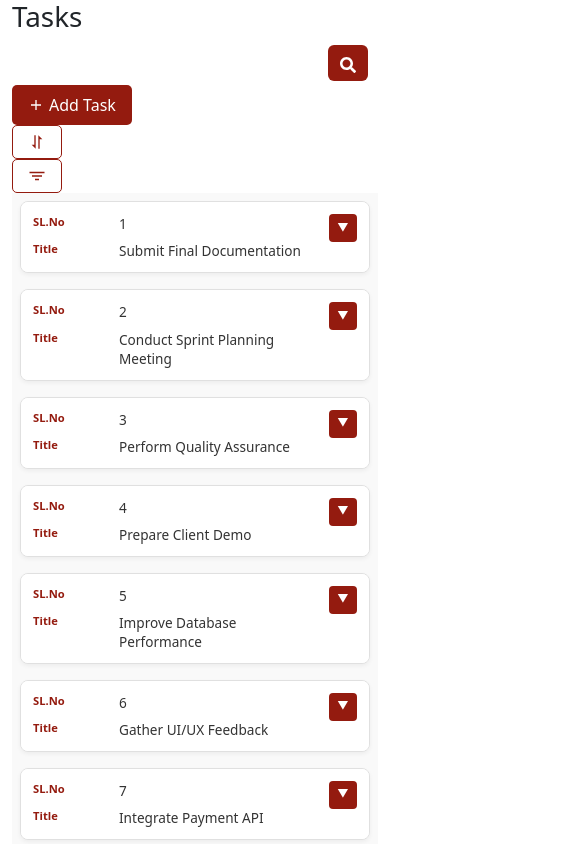
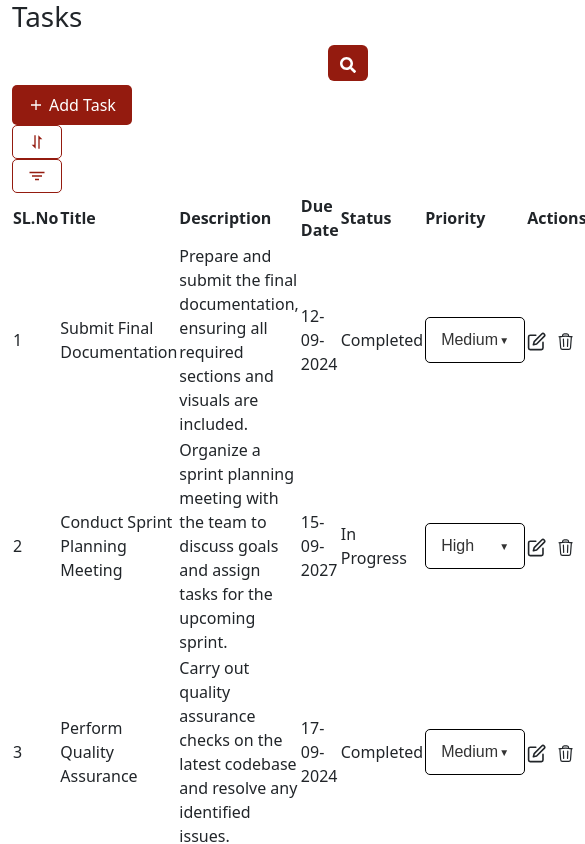
Before and after one commit to shivswrj/ToDo-Task, a Next.js app: page / in a window 390 px wide. Shown: the top 844 px of the page, 585 px wide, since content can reach past the window. Built offline with nearby package versions, Linux system fonts and the light colour scheme; a web font is replaced by a local one.

Commit message:
Update MobileView.module.css

```diff
--- a/src/styles/MobileView.module.css
+++ b/src/styles/MobileView.module.css
@@ -1,178 +1,8 @@
-/* Container for the task table */
-.taskTableContainer {
-  width: 100%;
-  padding: 1rem;
-  background-color: #f9f9f9;
-}
-
-/* Desktop table styles - hidden by default, shown only on desktop */
-.taskTable {
-  display: none;
-  width: 100%;
-  border-spacing: 0;
-  border-collapse: collapse;
-  background-color: white;
-  border-radius: 8px;
-  overflow: hidden;
-  box-shadow: 0 2px 4px rgba(0, 0, 0, 0.1);
-}
-
-.taskTable th {
-  background-color: #f8f9fa;
-  padding: 1rem;
-  text-align: left;
+.label {
+  font-size: 0.85rem;
   font-weight: 600;
   color: #941b0f;
-  border-bottom: 2px solid #dee2e6;
-}
-
-.taskTable td {
-  padding: 1rem;
-  border-bottom: 1px solid #dee2e6;
-  vertical-align: middle;
-}
-
-.taskRow {
-  transition: background-color 0.2s ease;
-}
-
-.taskRow:hover {
-  background-color: #f8f9fa;
-}
-
-/* Mobile container - shown by default */
-.mobileContainer {
-  display: flex;
-  flex-direction: column;
-  gap: 1rem;
-}
-
-/* Mobile task card styles */
-.taskCard {
-  background-color: white;
-  border: 1px solid #e0e0e0;
-  border-radius: 8px;
-  box-shadow: 0 2px 4px rgba(0, 0, 0, 0.05);
-  overflow: hidden;
-  transition: all 0.3s ease;
-}
-
-.taskCard.expanded {
-  border-color: #941b0f;
-  box-shadow: 0 4px 8px rgba(148, 27, 15, 0.1);
-}
-
-/* Task header (always visible part) */
-.taskHeader {
-  display: flex;
-  justify-content: space-between;
-  align-items: flex-start;
-  padding: 0;
-  cursor: pointer;
-  background-color: white;
-  transition: background-color 0.2s ease;
-}
-
-.taskHeader:hover {
-  background-color: #f8f9fa;
-}
-
-.headerContent {
-  flex: 1;
-  padding: 1rem;
-}
-
-.headerRow {
-  display: flex;
-  margin-bottom: 0.5rem;
-  align-items: flex-start;
-}
-
-.headerRow:last-child {
-  margin-bottom: 0;
-}
-
-.headerLabel {
-  font-size: 0.75rem;
-  font-weight: 600;
-  color: #941b0f;
-  min-width: 80px;
-  margin-right: 1rem;
-  flex-shrink: 0;
-}
-
-.headerValue {
-  font-size: 0.9rem;
-  font-weight: 400;
-  color: #333;
-  flex: 1;
-  word-break: break-word;
-  line-height: 1.4;
-}
-
-/* Expand button */
-.expandBtn {
-  background-color: #941b0f;
-  color: white;
-  border: none;
-  padding: 0.5rem;
-  margin: 1rem;
-  border-radius: 4px;
-  font-size: 0.8rem;
-  cursor: pointer;
-  min-width: 32px;
-  height: 32px;
-  display: flex;
-  align-items: center;
-  justify-content: center;
-  transition: all 0.2s ease;
-  align-self: flex-start;
-}
-
-.expandBtn:hover {
-  background-color: #7a160c;
-  transform: scale(1.05);
-}
-
-/* Task details (expandable content) */
-.taskDetails {
-  padding: 0 1rem 1rem 1rem;
-  border-top: 1px solid #f0f0f0;
-  background-color: #fffdf9;
-  animation: slideDown 0.3s ease-out;
-}
-
-@keyframes slideDown {
-  from {
-    opacity: 0;
-    max-height: 0;
-    padding-top: 0;
-    padding-bottom: 0;
-  }
-  to {
-    opacity: 1;
-    max-height: 500px;
-    padding-top: 0;
-    padding-bottom: 1rem;
-  }
-}
-
-.detailRow {
-  display: flex;
-  margin-bottom: 0.75rem;
-  align-items: flex-start;
-}
-
-.detailRow:last-child {
-  margin-bottom: 0;
-  align-items: center;
-}
-
-.label {
-  font-size: 0.75rem;
-  font-weight: 600;
-  color: #941b0f;
-  min-width: 80px;
+  min-width: 100px;
   margin-right: 1rem;
   flex-shrink: 0;
 }
@@ -185,37 +15,7 @@
   line-height: 1.4;
 }
 
-/* Status badge styling */
-.status {
-  display: inline-block;
-  padding: 0.25rem 0.75rem;
-  border-radius: 12px;
-  font-size: 0.75rem;
-  font-weight: 600;
-  text-transform: capitalize;
-}
-
-.status.completed {
-  background-color: #28a745;
-  color: white;
-}
-
-.status.in-progress {
-  background-color: #ffc107;
-  color: #212529;
-}
-
-.status.cancelled {
-  background-color: #dc3545;
-  color: white;
-}
-
-.status.pending {
-  background-color: #6c757d;
-  color: white;
-}
-
-/* Priority and actions row */
+/* Adjust .priorityActionsRow to align correctly */
 .priorityActionsRow {
   display: flex;
   justify-content: space-between;
@@ -224,9 +24,9 @@
 }
 
 .prioritySection {
+  flex: 1;
   display: flex;
   align-items: center;
-  flex: 1;
 }
 
 .actionSection {
@@ -236,77 +36,13 @@
   margin-left: 1rem;
 }
 
-/* Priority dropdown styling */
-.detailRow select {
-  padding: 0.25rem 0.5rem;
-  border: 1px solid #ddd;
-  border-radius: 4px;
-  font-size: 0.85rem;
-  background-color: white;
-  cursor: pointer;
+/* Remove or comment out expand button and animations */
+.expandBtn {
+  display: none;
 }
 
-/* Desktop styles */
-@media (min-width: 769px) {
-  .taskTableContainer {
-    padding: 0.5rem;
-  }
-
-  /* Show desktop table */
-  .taskTable {
-    display: table;
-  }
-
-  /* Hide mobile container */
-  .mobileContainer {
-    display: none;
-  }
+.taskDetails {
+  padding: 1rem;
+  border-top: none;
+  background-color: white;
 }
-
-/* Mobile specific adjustments */
-@media (max-width: 768px) {
-  .taskTableContainer {
-    padding: 1rem;
-    background-color: #f9f9f9;
-  }
-
-  .mobileContainer {
-    gap: 1rem;
-  }
-
-  .taskCard {
-    border: 1px solid #e0e0e0;
-  }
-}
-
-@media (max-width: 480px) {
-  .taskTableContainer {
-    padding: 0.5rem;
-  }
-
-  .headerContent {
-    padding: 0.75rem;
-  }
-
-  .expandBtn {
-    margin: 0.75rem;
-    min-width: 28px;
-    height: 28px;
-    font-size: 0.7rem;
-  }
-
-  .taskDetails {
-    padding: 0 0.75rem 0.75rem 0.75rem;
-  }
-
-  .headerLabel,
-  .label {
-    min-width: 70px;
-    font-size: 0.7rem;
-  }
-
-  .headerValue,
-  .value {
-    font-size: 0.85rem;
-  }
-}
```
